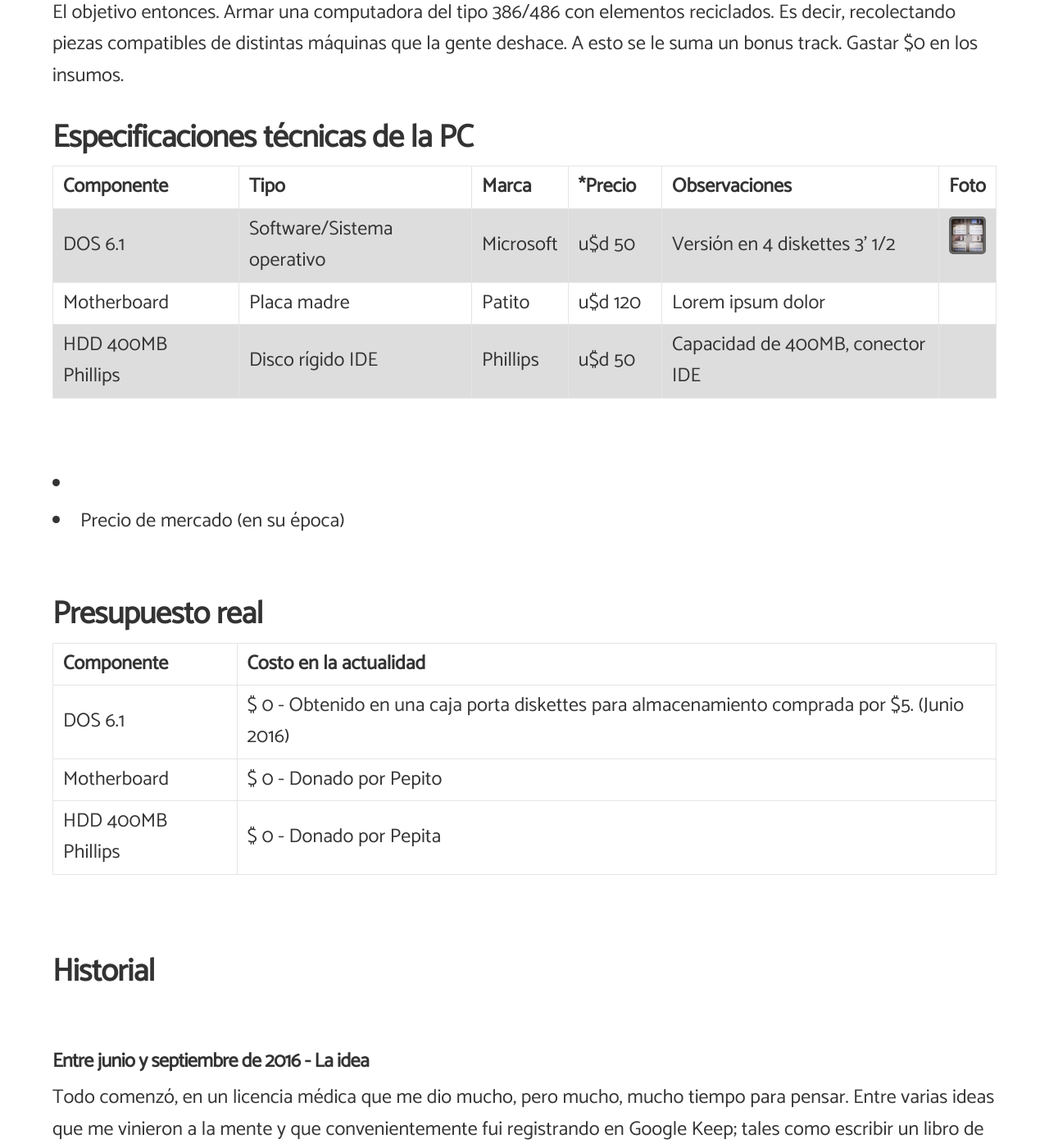
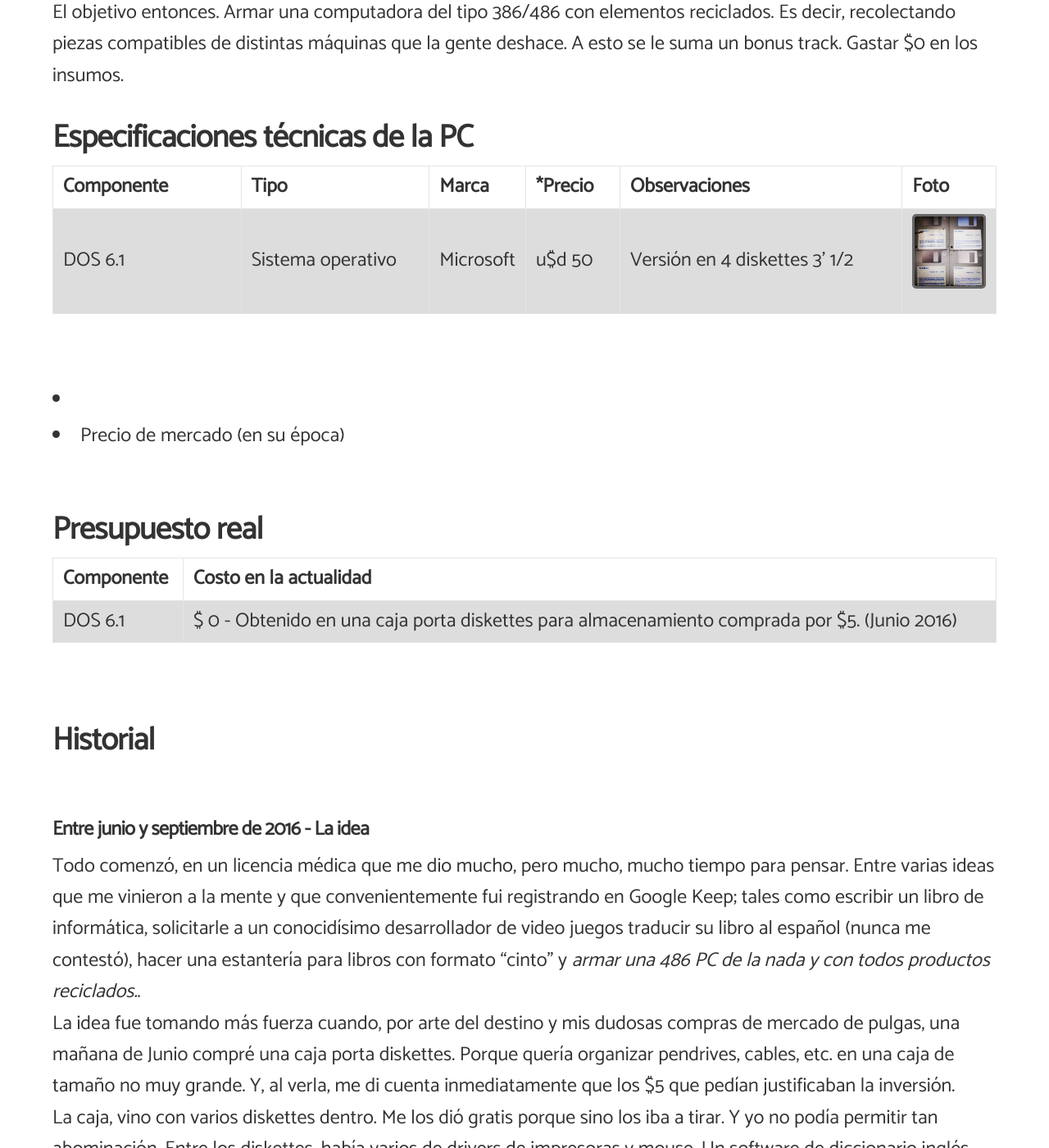
Before and after one commit to angelsimon/angelsimon.github.io, a Jekyll site: the page built from _posts/2016-10-03-armar-una-486-en-2016.md, in a window 1280 px wide and 1400 px high, scrolled down 832 px. Shown: the whole window at 82% size. Built offline with Jekyll 4.4.1, drawn with Linux system fonts in a browser that asks for light colours; nearby versions of some CDN libraries; comment, search, counter and statistics services are not loaded.

Commit message:
Update 2016-10-03-armar-una-486-en-2016.md

```diff
--- a/_posts/2016-10-03-armar-una-486-en-2016.md
+++ b/_posts/2016-10-03-armar-una-486-en-2016.md
@@ -24,40 +24,25 @@
 <table class="bicolor">
 <tr>
   <th width="20%">Componente</th>
-  <th width="25%">Tipo</th>
+  <th width="20%">Tipo</th>
   <th width="10%">Marca</th>
   <th width="10%">*Precio</th>
   <th width="30%">Observaciones</th>
-  <th width="5%">Foto</th>
+  <th width="10%">Foto</th>
 </tr>
 <tr>
   <td>DOS 6.1</td>
-  <td>Software/Sistema operativo</td>
+  <td>Sistema operativo</td>
   <td>Microsoft</td>
   <td>u$d 50</td>
   <td>Versión en 4 diskettes 3' 1/2</td>
   <td><a href="{{ site.baseurel }}/images/486-pc/dos61.jpg " target="_blank"><img src="{{ site.baseurel }}/images/486-pc/dos61.jpg" width="100px" /></a></td>
 </tr>
-<tr>
-  <td>Motherboard</td>
-  <td>Placa madre</td>
-  <td>Patito</td>
-  <td>u$d 120</td>
-  <td>Lorem ipsum dolor</td>
-  <td> </td>
-</tr>
-<tr>
-  <td>HDD 400MB Phillips</td>
-  <td>Disco rígido IDE</td>
-  <td>Phillips</td>
-  <td>u$d 50</td>
-  <td>Capacidad de 400MB, conector IDE</td>
-  <td> </td>
-</tr>
-</table><br>
+</table>
+<br>
 * - Precio de mercado (en su época)<br><br>
 <h2>Presupuesto real</h2>
-<table>
+<table class="bicolor">
 <tr>
   <th>Componente</th>
   <th>Costo en la actualidad</th>
@@ -65,14 +50,6 @@
 <tr>
   <td>DOS 6.1</td>
   <td>$ 0 - Obtenido en una caja porta diskettes para almacenamiento comprada por $5. (Junio 2016)</td>
-</tr>
-<tr>
-  <td>Motherboard</td>
-  <td>$ 0 - Donado por Pepito </td>
-</tr>
-<tr>
-  <td>HDD 400MB Phillips</td>
-  <td>$ 0 - Donado por Pepita</td>
 </tr>
 </table>
 <br>
```
